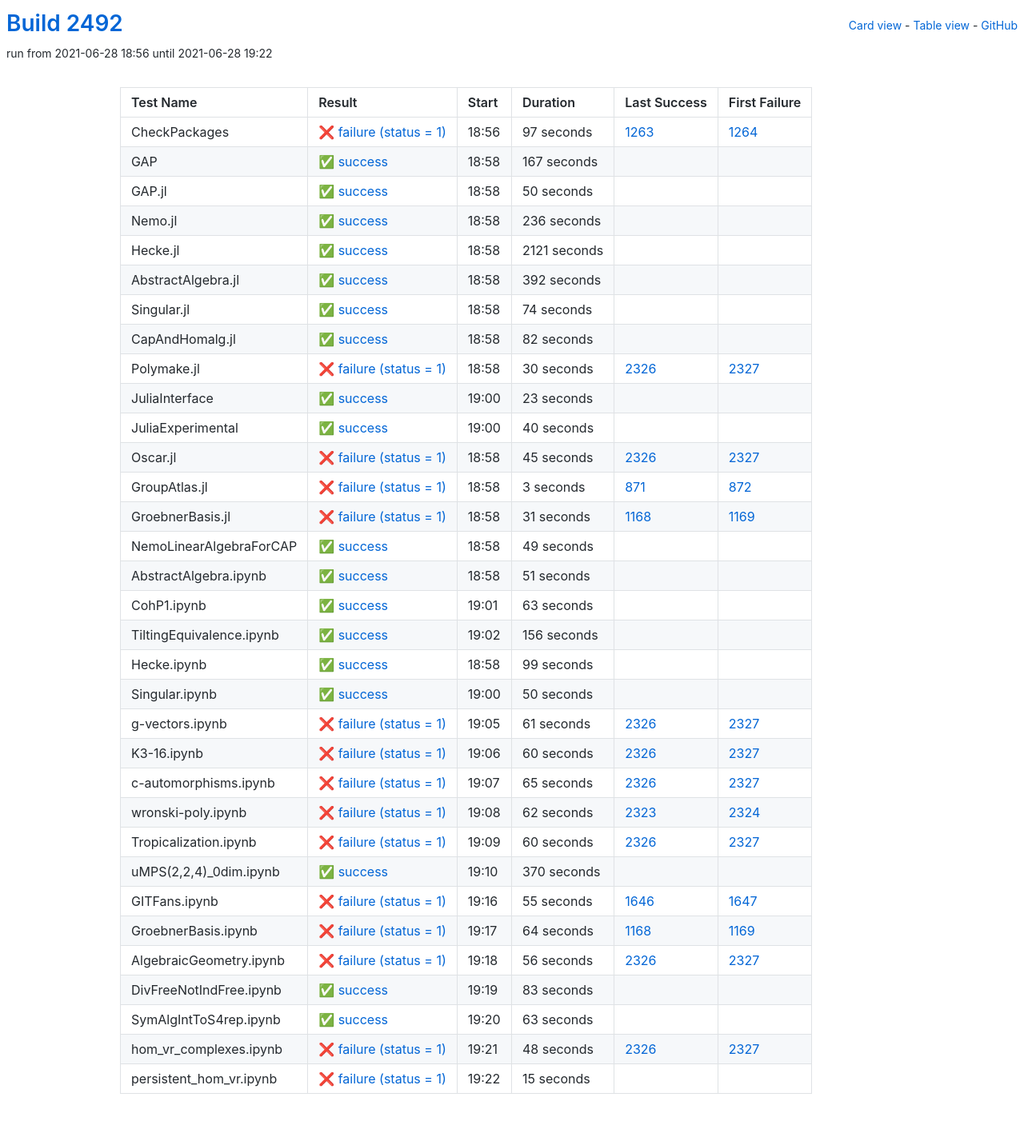
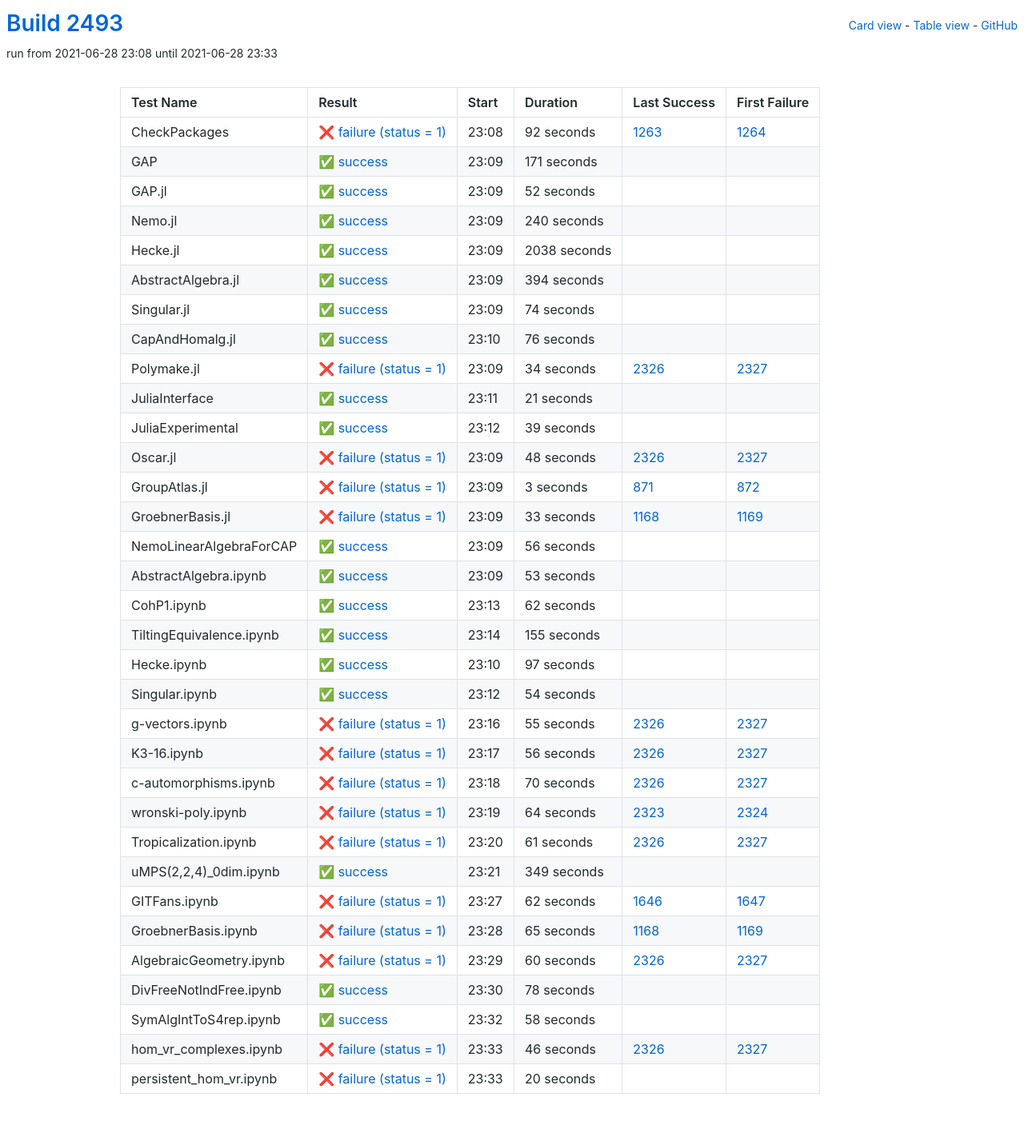
Before and after one commit to oscar-system/oscar-ci-status-stable, a Jekyll site: the page built from table.html, in a window 1280 px wide. Shown: the whole page at 80% size. Built offline with Jekyll 4.4.1, drawn with Linux system fonts in a browser that asks for light colours.

Commit message:
Build #2493

```diff
--- a/_data/ci.yml
+++ b/_data/ci.yml
@@ -1,6 +1,6 @@
 ---
-build: 2492
-build_url: https://oscarci.mathematik.uni-kl.de/job/oscar-stable/2492/
+build: 2493
+build_url: https://oscarci.mathematik.uni-kl.de/job/oscar-stable/2493/
 job: oscar-stable
 organization: oscar-system
 repo: oscar-ci-status-stable
@@ -8,80 +8,80 @@ repourl: https://github.com/oscar-system/oscar-ci-status-stable
 tests:
 - name: CheckPackages
   id: checkpackages
-  log: https://oscarci.mathematik.uni-kl.de/job/oscar-stable/2492/artifact/logs/build-2492/CheckPackages.log
-  start: 2021-06-28 18:56
+  log: https://oscarci.mathematik.uni-kl.de/job/oscar-stable/2493/artifact/logs/build-2493/CheckPackages.log
+  start: 2021-06-28 23:08
   success: false
   exitcode: 1
   status: failure
-  duration: 97
+  duration: 92
   last_success: 1263
   last_success_url: https://oscarci.mathematik.uni-kl.de/job/oscar-stable/1263/
   first_failure: 1264
   first_failure_url: https://oscarci.mathematik.uni-kl.de/job/oscar-stable/1264/
 - name: GAP
   id: gap
-  log: https://oscarci.mathematik.uni-kl.de/job/oscar-stable/2492/artifact/logs/build-2492/GAP.log
-  start: 2021-06-28 18:58
+  log: https://oscarci.mathematik.uni-kl.de/job/oscar-stable/2493/artifact/logs/build-2493/GAP.log
+  start: 2021-06-28 23:09
   success: true
   exitcode: 0
   status: success
-  duration: 167
+  duration: 171
   last_success: false
   last_success_url:
   first_failure: false
   first_failure_url:
 - name: GAP.jl
   id: gap-jl
-  log: https://oscarci.mathematik.uni-kl.de/job/oscar-stable/2492/artifact/logs/build-2492/GAP.jl.log
-  start: 2021-06-28 18:58
+  log: https://oscarci.mathematik.uni-kl.de/job/oscar-stable/2493/artifact/logs/build-2493/GAP.jl.log
+  start: 2021-06-28 23:09
   success: true
   exitcode: 0
   status: success
-  duration: 50
+  duration: 52
   last_success: false
   last_success_url:
   first_failure: false
   first_failure_url:
 - name: Nemo.jl
   id: nemo-jl
-  log: https://oscarci.mathematik.uni-kl.de/job/oscar-stable/2492/artifact/logs/build-2492/Nemo.jl.log
-  start: 2021-06-28 18:58
+  log: https://oscarci.mathematik.uni-kl.de/job/oscar-stable/2493/artifact/logs/build-2493/Nemo.jl.log
+  start: 2021-06-28 23:09
   success: true
   exitcode: 0
   status: success
-  duration: 236
+  duration: 240
   last_success: false
   last_success_url:
   first_failure: false
   first_failure_url:
 - name: Hecke.jl
   id: hecke-jl
-  log: https://oscarci.mathematik.uni-kl.de/job/oscar-stable/2492/artifact/logs/build-2492/Hecke.jl.log
-  start: 2021-06-28 18:58
+  log: https://oscarci.mathematik.uni-kl.de/job/oscar-stable/2493/artifact/logs/build-2493/Hecke.jl.log
+  start: 2021-06-28 23:09
   success: true
   exitcode: 0
   status: success
-  duration: 2121
+  duration: 2038
   last_success: false
   last_success_url:
   first_failure: false
   first_failure_url:
 - name: AbstractAlgebra.jl
   id: abstractalgebra-jl
-  log: https://oscarci.mathematik.uni-kl.de/job/oscar-stable/2492/artifact/logs/build-2492/AbstractAlgebra.jl.log
-  start: 2021-06-28 18:58
+  log: https://oscarci.mathematik.uni-kl.de/job/oscar-stable/2493/artifact/logs/build-2493/AbstractAlgebra.jl.log
+  start: 2021-06-28 23:09
   success: true
   exitcode: 0
   status: success
-  duration: 392
+  duration: 394
   last_success: false
   last_success_url:
   first_failure: false
   first_failure_url:
 - name: Singular.jl
   id: singular-jl
-  log: https://oscarci.mathematik.uni-kl.de/job/oscar-stable/2492/artifact/logs/build-2492/Singular.jl.log
-  start: 2021-06-28 18:58
+  log: https://oscarci.mathematik.uni-kl.de/job/oscar-stable/2493/artifact/logs/build-2493/Singular.jl.log
+  start: 2021-06-28 23:09
   success: true
   exitcode: 0
   status: success
@@ -92,68 +92,68 @@ tests:
   first_failure_url:
 - name: CapAndHomalg.jl
   id: capandhomalg-jl
-  log: https://oscarci.mathematik.uni-kl.de/job/oscar-stable/2492/artifact/logs/build-2492/CapAndHomalg.jl.log
-  start: 2021-06-28 18:58
+  log: https://oscarci.mathematik.uni-kl.de/job/oscar-stable/2493/artifact/logs/build-2493/CapAndHomalg.jl.log
+  start: 2021-06-28 23:10
   success: true
   exitcode: 0
   status: success
-  duration: 82
+  duration: 76
   last_success: false
   last_success_url:
   first_failure: false
   first_failure_url:
 - name: Polymake.jl
   id: polymake-jl
-  log: https://oscarci.mathematik.uni-kl.de/job/oscar-stable/2492/artifact/logs/build-2492/Polymake.jl.log
-  start: 2021-06-28 18:58
+  log: https://oscarci.mathematik.uni-kl.de/job/oscar-stable/2493/artifact/logs/build-2493/Polymake.jl.log
+  start: 2021-06-28 23:09
   success: false
   exitcode: 1
   status: failure
-  duration: 30
+  duration: 34
   last_success: 2326
   last_success_url: https://oscarci.mathematik.uni-kl.de/job/oscar-stable/2326/
   first_failure: 2327
   first_failure_url: https://oscarci.mathematik.uni-kl.de/job/oscar-stable/2327/
 - name: JuliaInterface
   id: juliainterface
-  log: https://oscarci.mathematik.uni-kl.de/job/oscar-stable/2492/artifact/logs/build-2492/JuliaInterface.log
-  start: 2021-06-28 19:00
+  log: https://oscarci.mathematik.uni-kl.de/job/oscar-stable/2493/artifact/logs/build-2493/JuliaInterface.log
+  start: 2021-06-28 23:11
   success: true
   exitcode: 0
   status: success
-  duration: 23
+  duration: 21
   last_success: false
   last_success_url:
   first_failure: false
   first_failure_url:
 - name: JuliaExperimental
   id: juliaexperimental
-  log: https://oscarci.mathematik.uni-kl.de/job/oscar-stable/2492/artifact/logs/build-2492/JuliaExperimental.log
-  start: 2021-06-28 19:00
+  log: https://oscarci.mathematik.uni-kl.de/job/oscar-stable/2493/artifact/logs/build-2493/JuliaExperimental.log
+  start: 2021-06-28 23:12
   success: true
   exitcode: 0
   status: success
-  duration: 40
+  duration: 39
   last_success: false
   last_success_url:
   first_failure: false
   first_failure_url:
 - name: Oscar.jl
   id: oscar-jl
-  log: https://oscarci.mathematik.uni-kl.de/job/oscar-stable/2492/artifact/logs/build-2492/Oscar.jl.log
-  start: 2021-06-28 18:58
+  log: https://oscarci.mathematik.uni-kl.de/job/oscar-stable/2493/artifact/logs/build-2493/Oscar.jl.log
+  start: 2021-06-28 23:09
   success: false
   exitcode: 1
   status: failure
-  duration: 45
+  duration: 48
   last_success: 2326
   last_success_url: https://oscarci.mathematik.uni-kl.de/job/oscar-stable/2326/
   first_failure: 2327
   first_failure_url: https://oscarci.mathematik.uni-kl.de/job/oscar-stable/2327/
 - name: GroupAtlas.jl
   id: groupatlas-jl
-  log: https://oscarci.mathematik.uni-kl.de/job/oscar-stable/2492/artifact/logs/build-2492/GroupAtlas.jl.log
-  start: 2021-06-28 18:58
+  log: https://oscarci.mathematik.uni-kl.de/job/oscar-stable/2493/artifact/logs/build-2493/GroupAtlas.jl.log
+  start: 2021-06-28 23:09
   success: false
   exitcode: 1
   status: failure
@@ -164,92 +164,140 @@ tests:
   first_failure_url: https://oscarci.mathematik.uni-kl.de/job/oscar-stable/872/
 - name: GroebnerBasis.jl
   id: groebnerbasis-jl
-  log: https://oscarci.mathematik.uni-kl.de/job/oscar-stable/2492/artifact/logs/build-2492/GroebnerBasis.jl.log
-  start: 2021-06-28 18:58
+  log: https://oscarci.mathematik.uni-kl.de/job/oscar-stable/2493/artifact/logs/build-2493/GroebnerBasis.jl.log
+  start: 2021-06-28 23:09
   success: false
   exitcode: 1
   status: failure
-  duration: 31
+  duration: 33
   last_success: 1168
   last_success_url: https://oscarci.mathematik.uni-kl.de/job/oscar-stable/1168/
   first_failure: 1169
   first_failure_url: https://oscarci.mathematik.uni-kl.de/job/oscar-stable/1169/
 - name: NemoLinearAlgebraForCAP
   id: nemolinearalgebraforcap
-  log: https://oscarci.mathematik.uni-kl.de/job/oscar-stable/2492/artifact/logs/build-2492/NemoLinearAlgebraForCAP.log
-  start: 2021-06-28 18:58
+  log: https://oscarci.mathematik.uni-kl.de/job/oscar-stable/2493/artifact/logs/build-2493/NemoLinearAlgebraForCAP.log
+  start: 2021-06-28 23:09
   success: true
   exitcode: 0
   status: success
-  duration: 49
+  duration: 56
   last_success: false
   last_success_url:
   first_failure: false
   first_failure_url:
 - name: AbstractAlgebra.ipynb
   id: abstractalgebra-ipynb
-  log: https://oscarci.mathematik.uni-kl.de/job/oscar-stable/2492/artifact/logs/build-2492/AbstractAlgebra.ipynb.log
-  start: 2021-06-28 18:58
+  log: https://oscarci.mathematik.uni-kl.de/job/oscar-stable/2493/artifact/logs/build-2493/AbstractAlgebra.ipynb.log
+  start: 2021-06-28 23:09
   success: true
   exitcode: 0
   status: success
-  duration: 51
+  duration: 53
   last_success: false
   last_success_url:
   first_failure: false
   first_failure_url:
 - name: CohP1.ipynb
   id: cohp1-ipynb
-  log: https://oscarci.mathematik.uni-kl.de/job/oscar-stable/2492/artifact/logs/build-2492/CohP1.ipynb.log
-  start: 2021-06-28 19:01
+  log: https://oscarci.mathematik.uni-kl.de/job/oscar-stable/2493/artifact/logs/build-2493/CohP1.ipynb.log
+  start: 2021-06-28 23:13
   success: true
   exitcode: 0
   status: success
-  duration: 63
+  duration: 62
   last_success: false
   last_success_url:
   first_failure: false
   first_failure_url:
 - name: TiltingEquivalence.ipynb
   id: tiltingequivalence-ipynb
-  log: https://oscarci.mathematik.uni-kl.de/job/oscar-stable/2492/artifact/logs/build-2492/TiltingEquivalence.ipynb.log
-  start: 2021-06-28 19:02
+  log: https://oscarci.mathematik.uni-kl.de/job/oscar-stable/2493/artifact/logs/build-2493/TiltingEquivalence.ipynb.log
+  start: 2021-06-28 23:14
   success: true
   exitcode: 0
   status: success
-  duration: 156
+  duration: 155
   last_success: false
   last_success_url:
   first_failure: false
   first_failure_url:
 - name: Hecke.ipynb
   id: hecke-ipynb
-  log: https://oscarci.mathematik.uni-kl.de/job/oscar-stable/2492/artifact/logs/build-2492/Hecke.ipynb.log
-  start: 2021-06-28 18:58
+  log: https://oscarci.mathematik.uni-kl.de/job/oscar-stable/2493/artifact/logs/build-2493/Hecke.ipynb.log
+  start: 2021-06-28 23:10
   success: true
   exitcode: 0
   status: success
-  duration: 99
+  duration: 97
   last_success: false
   last_success_url:
   first_failure: false
   first_failure_url:
 - name: Singular.ipynb
   id: singular-ipynb
-  log: https://oscarci.mathematik.uni-kl.de/job/oscar-stable/2492/artifact/logs/build-2492/Singular.ipynb.log
-  start: 2021-06-28 19:00
+  log: https://oscarci.mathematik.uni-kl.de/job/oscar-stable/2493/artifact/logs/build-2493/Singular.ipynb.log
+  start: 2021-06-28 23:12
   success: true
   exitcode: 0
   status: success
-  duration: 50
+  duration: 54
   last_success: false
   last_success_url:
   first_failure: false
   first_failure_url:
 - name: g-vectors.ipynb
   id: g-vectors-ipynb
-  log: https://oscarci.mathematik.uni-kl.de/job/oscar-stable/2492/artifact/logs/build-2492/g-vectors.ipynb.log
-  start: 2021-06-28 19:05
+  log: https://oscarci.mathematik.uni-kl.de/job/oscar-stable/2493/artifact/logs/build-2493/g-vectors.ipynb.log
+  start: 2021-06-28 23:16
+  success: false
+  exitcode: 1
+  status: failure
+  duration: 55
+  last_success: 2326
+  last_success_url: https://oscarci.mathematik.uni-kl.de/job/oscar-stable/2326/
+  first_failure: 2327
+  first_failure_url: https://oscarci.mathematik.uni-kl.de/job/oscar-stable/2327/
+- name: K3-16.ipynb
+  id: k3-16-ipynb
+  log: https://oscarci.mathematik.uni-kl.de/job/oscar-stable/2493/artifact/logs/build-2493/K3-16.ipynb.log
+  start: 2021-06-28 23:17
+  success: false
+  exitcode: 1
+  status: failure
+  duration: 56
+  last_success: 2326
+  last_success_url: https://oscarci.mathematik.uni-kl.de/job/oscar-stable/2326/
+  first_failure: 2327
+  first_failure_url: https://oscarci.mathematik.uni-kl.de/job/oscar-stable/2327/
+- name: c-automorphisms.ipynb
+  id: c-automorphisms-ipynb
+  log: https://oscarci.mathematik.uni-kl.de/job/oscar-stable/2493/artifact/logs/build-2493/c-automorphisms.ipynb.log
+  start: 2021-06-28 23:18
+  success: false
+  exitcode: 1
+  status: failure
+  duration: 70
+  last_success: 2326
+  last_success_url: https://oscarci.mathematik.uni-kl.de/job/oscar-stable/2326/
+  first_failure: 2327
+  first_failure_url: https://oscarci.mathematik.uni-kl.de/job/oscar-stable/2327/
+- name: wronski-poly.ipynb
+  id: wronski-poly-ipynb
+  log: https://oscarci.mathematik.uni-kl.de/job/oscar-stable/2493/artifact/logs/build-2493/wronski-poly.ipynb.log
+  start: 2021-06-28 23:19
+  success: false
+  exitcode: 1
+  status: failure
+  duration: 64
+  last_success: 2323
+  last_success_url: https://oscarci.mathematik.uni-kl.de/job/oscar-stable/2323/
+  first_failure: 2324
+  first_failure_url: https://oscarci.mathematik.uni-kl.de/job/oscar-stable/2324/
+- name: Tropicalization.ipynb
+  id: tropicalization-ipynb
+  log: https://oscarci.mathematik.uni-kl.de/job/oscar-stable/2493/artifact/logs/build-2493/Tropicalization.ipynb.log
+  start: 2021-06-28 23:20
   success: false
   exitcode: 1
   status: failure
@@ -258,10 +306,46 @@ tests:
   last_success_url: https://oscarci.mathematik.uni-kl.de/job/oscar-stable/2326/
   first_failure: 2327
   first_failure_url: https://oscarci.mathematik.uni-kl.de/job/oscar-stable/2327/
-- name: K3-16.ipynb
-  id: k3-16-ipynb
-  log: https://oscarci.mathematik.uni-kl.de/job/oscar-stable/2492/artifact/logs/build-2492/K3-16.ipynb.log
-  start: 2021-06-28 19:06
+- name: uMPS(2,2,4)_0dim.ipynb
+  id: umps-2-2-4-0dim-ipynb
+  log: https://oscarci.mathematik.uni-kl.de/job/oscar-stable/2493/artifact/logs/build-2493/uMPS-2-2-4-_0dim.ipynb.log
+  start: 2021-06-28 23:21
+  success: true
+  exitcode: 0
+  status: success
+  duration: 349
+  last_success: false
+  last_success_url:
+  first_failure: false
+  first_failure_url:
+- name: GITFans.ipynb
+  id: gitfans-ipynb
+  log: https://oscarci.mathematik.uni-kl.de/job/oscar-stable/2493/artifact/logs/build-2493/GITFans.ipynb.log
+  start: 2021-06-28 23:27
+  success: false
+  exitcode: 1
+  status: failure
+  duration: 62
+  last_success: 1646
+  last_success_url: https://oscarci.mathematik.uni-kl.de/job/oscar-stable/1646/
+  first_failure: 1647
+  first_failure_url: https://oscarci.mathematik.uni-kl.de/job/oscar-stable/1647/
+- name: GroebnerBasis.ipynb
+  id: groebnerbasis-ipynb
+  log: https://oscarci.mathematik.uni-kl.de/job/oscar-stable/2493/artifact/logs/build-2493/GroebnerBasis.ipynb.log
+  start: 2021-06-28 23:28
+  success: false
+  exitcode: 1
+  status: failure
+  duration: 65
+  last_success: 1168
+  last_success_url: https://oscarci.mathematik.uni-kl.de/job/oscar-stable/1168/
+  first_failure: 1169
+  first_failure_url: https://oscarci.mathematik.uni-kl.de/job/oscar-stable/1169/
+- name: AlgebraicGeometry.ipynb
+  id: algebraicgeometry-ipynb
+  log: https://oscarci.mathematik.uni-kl.de/job/oscar-stable/2493/artifact/logs/build-2493/AlgebraicGeometry.ipynb.log
+  start: 2021-06-28 23:29
   success: false
   exitcode: 1
   status: failure
@@ -270,134 +354,50 @@ tests:
   last_success_url: https://oscarci.mathematik.uni-kl.de/job/oscar-stable/2326/
   first_failure: 2327
   first_failure_url: https://oscarci.mathematik.uni-kl.de/job/oscar-stable/2327/
-- name: c-automorphisms.ipynb
-  id: c-automorphisms-ipynb
-  log: https://oscarci.mathematik.uni-kl.de/job/oscar-stable/2492/artifact/logs/build-2492/c-automorphisms.ipynb.log
-  start: 2021-06-28 19:07
-  success: false
-  exitcode: 1
-  status: failure
-  duration: 65
-  last_success: 2326
-  last_success_url: https://oscarci.mathematik.uni-kl.de/job/oscar-stable/2326/
-  first_failure: 2327
-  first_failure_url: https://oscarci.mathematik.uni-kl.de/job/oscar-stable/2327/
-- name: wronski-poly.ipynb
-  id: wronski-poly-ipynb
-  log: https://oscarci.mathematik.uni-kl.de/job/oscar-stable/2492/artifact/logs/build-2492/wronski-poly.ipynb.log
-  start: 2021-06-28 19:08
-  success: false
-  exitcode: 1
-  status: failure
-  duration: 62
-  last_success: 2323
-  last_success_url: https://oscarci.mathematik.uni-kl.de/job/oscar-stable/2323/
-  first_failure: 2324
-  first_failure_url: https://oscarci.mathematik.uni-kl.de/job/oscar-stable/2324/
-- name: Tropicalization.ipynb
-  id: tropicalization-ipynb
-  log: https://oscarci.mathematik.uni-kl.de/job/oscar-stable/2492/artifact/logs/build-2492/Tropicalization.ipynb.log
-  start: 2021-06-28 19:09
-  success: false
-  exitcode: 1
-  status: failure
-  duration: 60
-  last_success: 2326
-  last_success_url: https://oscarci.mathematik.uni-kl.de/job/oscar-stable/2326/
-  first_failure: 2327
-  first_failure_url: https://oscarci.mathematik.uni-kl.de/job/oscar-stable/2327/
-- name: uMPS(2,2,4)_0dim.ipynb
-  id: umps-2-2-4-0dim-ipynb
-  log: https://oscarci.mathematik.uni-kl.de/job/oscar-stable/2492/artifact/logs/build-2492/uMPS-2-2-4-_0dim.ipynb.log
-  start: 2021-06-28 19:10
+- name: DivFreeNotIndFree.ipynb
+  id: divfreenotindfree-ipynb
+  log: https://oscarci.mathematik.uni-kl.de/job/oscar-stable/2493/artifact/logs/build-2493/DivFreeNotIndFree.ipynb.log
+  start: 2021-06-28 23:30
   success: true
   exitcode: 0
   status: success
-  duration: 370
-  last_success: false
-  last_success_url:
-  first_failure: false
-  first_failure_url:
-- name: GITFans.ipynb
-  id: gitfans-ipynb
-  log: https://oscarci.mathematik.uni-kl.de/job/oscar-stable/2492/artifact/logs/build-2492/GITFans.ipynb.log
-  start: 2021-06-28 19:16
-  success: false
-  exitcode: 1
-  status: failure
-  duration: 55
-  last_success: 1646
-  last_success_url: https://oscarci.mathematik.uni-kl.de/job/oscar-stable/1646/
-  first_failure: 1647
-  first_failure_url: https://oscarci.mathematik.uni-kl.de/job/oscar-stable/1647/
-- name: GroebnerBasis.ipynb
-  id: groebnerbasis-ipynb
-  log: https://oscarci.mathematik.uni-kl.de/job/oscar-stable/2492/artifact/logs/build-2492/GroebnerBasis.ipynb.log
-  start: 2021-06-28 19:17
-  success: false
-  exitcode: 1
-  status: failure
-  duration: 64
-  last_success: 1168
-  last_success_url: https://oscarci.mathematik.uni-kl.de/job/oscar-stable/1168/
-  first_failure: 1169
-  first_failure_url: https://oscarci.mathematik.uni-kl.de/job/oscar-stable/1169/
-- name: AlgebraicGeometry.ipynb
-  id: algebraicgeometry-ipynb
-  log: https://oscarci.mathematik.uni-kl.de/job/oscar-stable/2492/artifact/logs/build-2492/AlgebraicGeometry.ipynb.log
-  start: 2021-06-28 19:18
-  success: false
-  exitcode: 1
-  status: failure
-  duration: 56
-  last_success: 2326
-  last_success_url: https://oscarci.mathematik.uni-kl.de/job/oscar-stable/2326/
-  first_failure: 2327
-  first_failure_url: https://oscarci.mathematik.uni-kl.de/job/oscar-stable/2327/
-- name: DivFreeNotIndFree.ipynb
-  id: divfreenotindfree-ipynb
-  log: https://oscarci.mathematik.uni-kl.de/job/oscar-stable/2492/artifact/logs/build-2492/DivFreeNotIndFree.ipynb.log
-  start: 2021-06-28 19:19
-  success: true
-  exitcode: 0
-  status: success
-  duration: 83
+  duration: 78
   last_success: false
   last_success_url:
   first_failure: false
   first_failure_url:
 - name: SymAlgIntToS4rep.ipynb
   id: symalginttos4rep-ipynb
-  log: https://oscarci.mathematik.uni-kl.de/job/oscar-stable/2492/artifact/logs/build-2492/SymAlgIntToS4rep.ipynb.log
-  start: 2021-06-28 19:20
+  log: https://oscarci.mathematik.uni-kl.de/job/oscar-stable/2493/artifact/logs/build-2493/SymAlgIntToS4rep.ipynb.log
+  start: 2021-06-28 23:32
   success: true
   exitcode: 0
   status: success
-  duration: 63
+  duration: 58
   last_success: false
   last_success_url:
   first_failure: false
   first_failure_url:
 - name: hom_vr_complexes.ipynb
   id: hom-vr-complexes-ipynb
-  log: https://oscarci.mathematik.uni-kl.de/job/oscar-stable/2492/artifact/logs/build-2492/hom_vr_complexes.ipynb.log
-  start: 2021-06-28 19:21
+  log: https://oscarci.mathematik.uni-kl.de/job/oscar-stable/2493/artifact/logs/build-2493/hom_vr_complexes.ipynb.log
+  start: 2021-06-28 23:33
   success: false
   exitcode: 1
   status: failure
-  duration: 48
+  duration: 46
   last_success: 2326
   last_success_url: https://oscarci.mathematik.uni-kl.de/job/oscar-stable/2326/
   first_failure: 2327
   first_failure_url: https://oscarci.mathematik.uni-kl.de/job/oscar-stable/2327/
 - name: persistent_hom_vr.ipynb
   id: persistent-hom-vr-ipynb
-  log: https://oscarci.mathematik.uni-kl.de/job/oscar-stable/2492/artifact/logs/build-2492/persistent_hom_vr.ipynb.log
-  start: 2021-06-28 19:22
+  log: https://oscarci.mathematik.uni-kl.de/job/oscar-stable/2493/artifact/logs/build-2493/persistent_hom_vr.ipynb.log
+  start: 2021-06-28 23:33
   success: false
   exitcode: 1
   status: failure
-  duration: 15
+  duration: 20
   last_success: false
   last_success_url:
   first_failure: false
```
Also changed, not shown: README.md.
